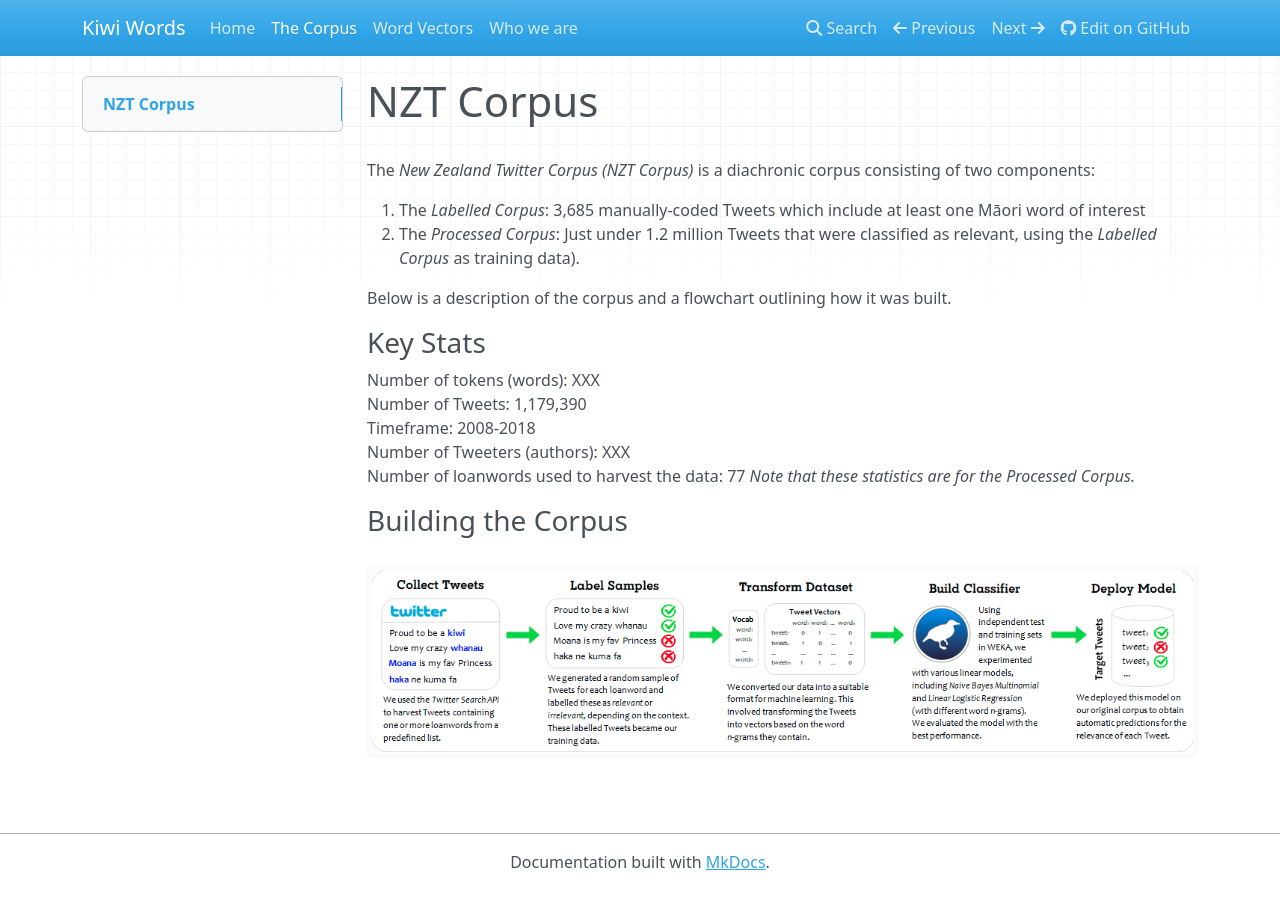
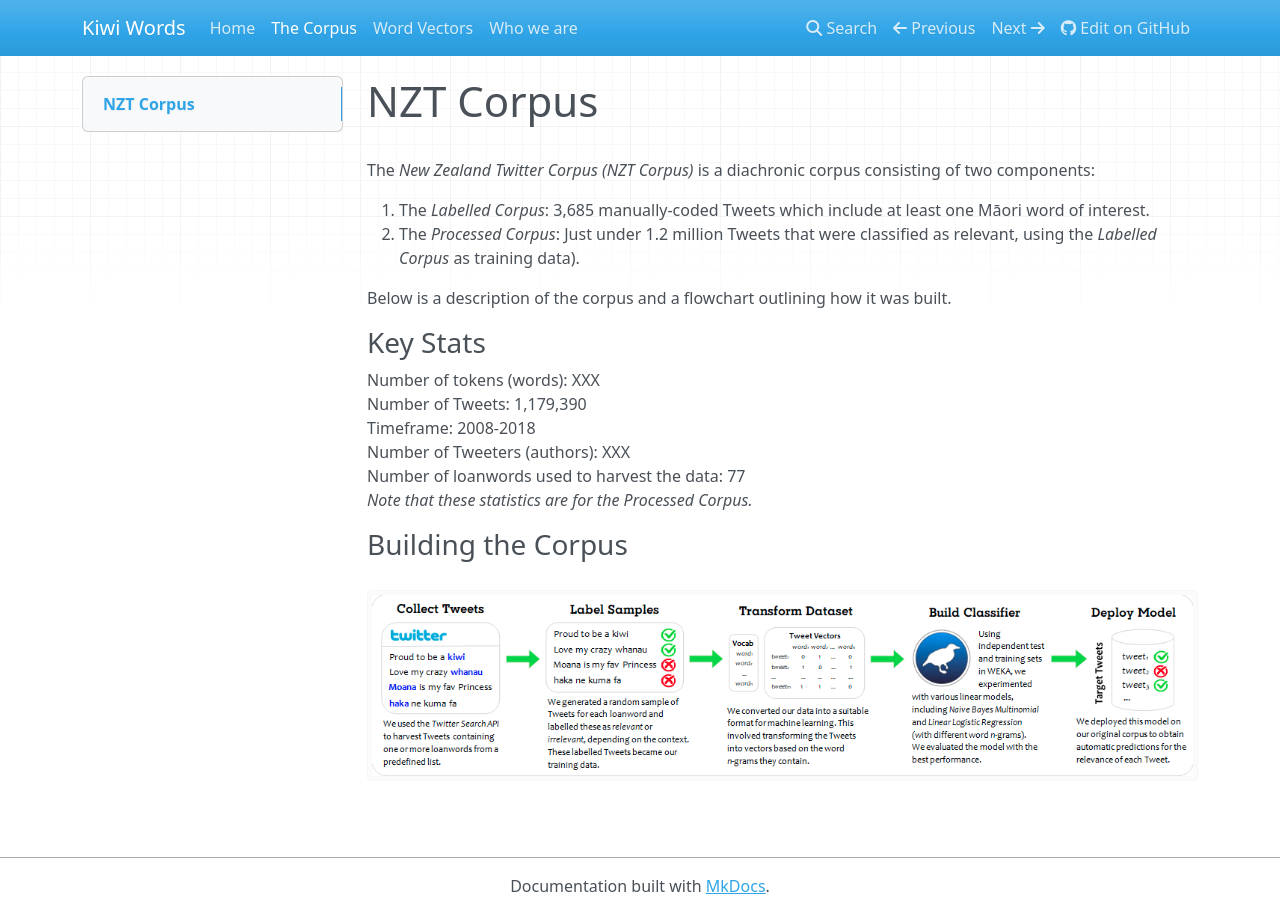
Before and after one commit to Waikato/kiwiwords, an MkDocs documentation site: the page built from docs/corpus.md, in a window 1280 px wide. Built offline with MkDocs 1.6.1, drawn with Linux system fonts in a browser that asks for light colours; nearby versions of some CDN libraries.

Commit message:
Update corpus.md

```diff
--- a/docs/corpus.md
+++ b/docs/corpus.md
@@ -2,7 +2,7 @@
 <br>
 The <i>New Zealand Twitter Corpus (NZT Corpus)</i> is a diachronic corpus consisting of two components:
 
-1. The <i>Labelled Corpus</i>: 3,685 manually-coded Tweets which include at least one Māori word of interest
+1. The <i>Labelled Corpus</i>: 3,685 manually-coded Tweets which include at least one Māori word of interest.
 2. The <i>Processed Corpus</i>: Just under 1.2 million Tweets that were classified as relevant, using the <i>Labelled Corpus</i> as training data).
 
 Below is a description of the corpus and a flowchart outlining how it was built.
@@ -13,6 +13,7 @@ Number of Tweets: 1,179,390 <br>
 Timeframe: 2008-2018 <br>
 Number of Tweeters (authors): XXX <br>
 Number of loanwords used to harvest the data: 77
+<br>
 <i>Note that these statistics are for the Processed Corpus.</i>
 
 ### Building the Corpus
```
